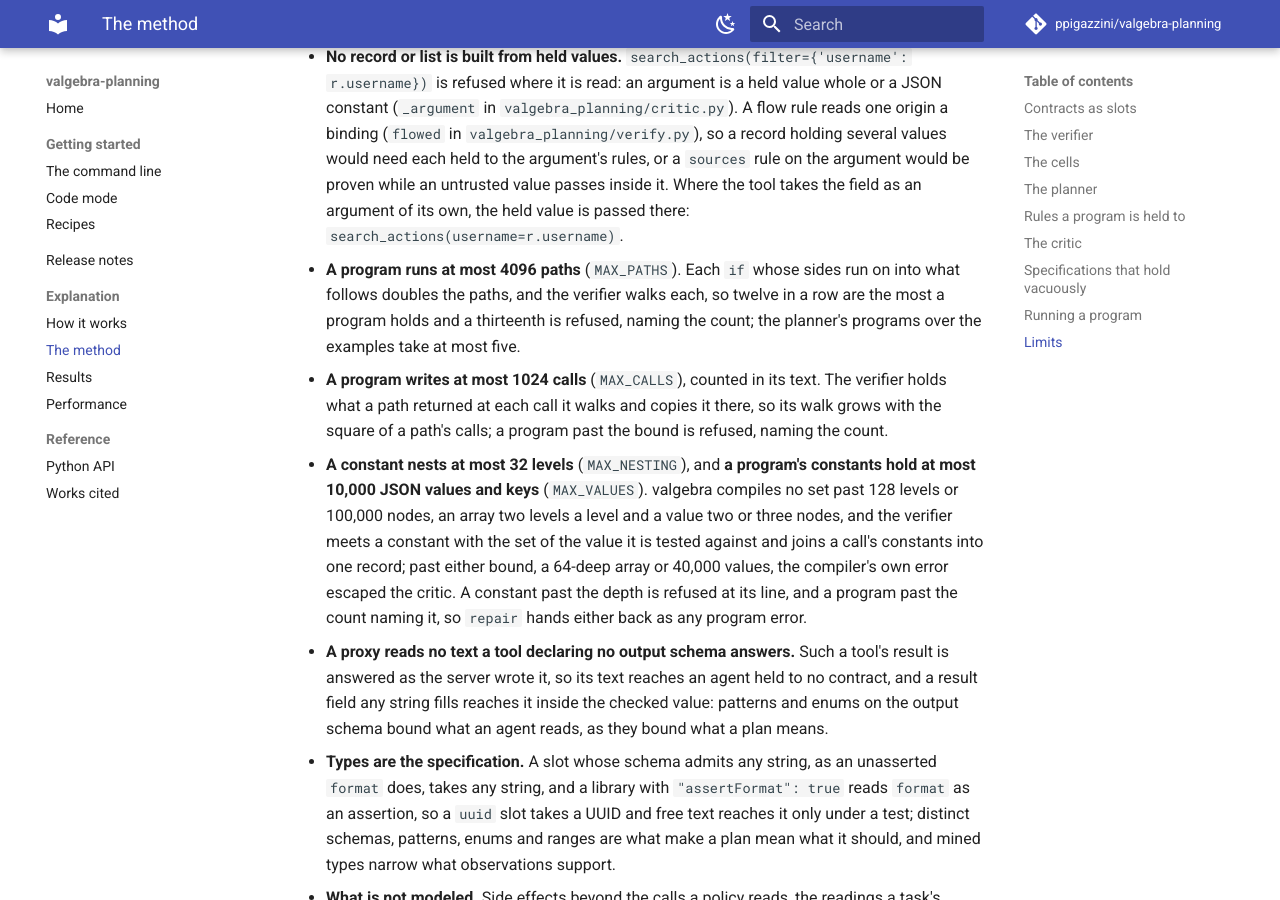
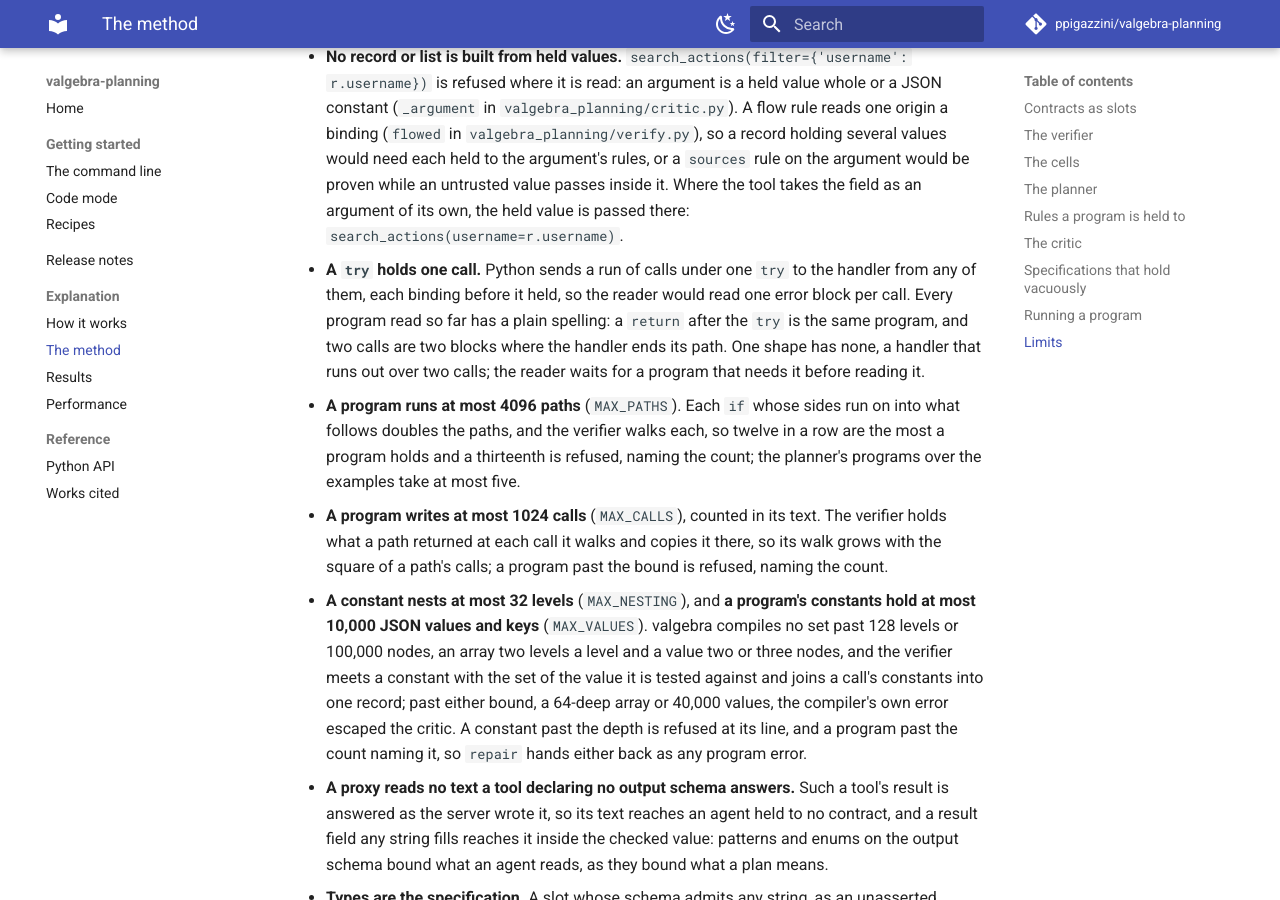
Before and after one commit to ppigazzini/valgebra-planning, an MkDocs documentation site: the page built from docs/method.md, in a window 1280 px wide and 900 px high, scrolled down 11936 px. Built offline with MkDocs 1.6.1 and Material for MkDocs 9.7.7, drawn with Linux system fonts in a browser that asks for light colours; comment, search, counter and statistics services are not loaded.

Commit message:
codemode: the preamble says a try holds one call
The preamble a model reads said a program wraps "any call in `try:`/`except
ToolError:`", while the reader takes one call and one handler under a `try`, with no
`else` or `finally`, and refuses the rest at the `try`'s line: a model writing two calls
under one was refused for a rule it had not been told.

The preamble says a `try` wraps one call, the call alone in it and no `else` or
`finally` after it, and the code-mode page says how two calls are written, as two blocks
or with the `return` after the `try`. The method page's Limits say why a run of calls is
not read: Python sends any of them to the handler, every program read so far has a plain
spelling, and the one shape without one, a handler running out over two calls, waits for
a program that needs it. `tests/test_codemode.py` holds the preamble's words beside the
reader's four refusals, two calls, an `else`, a `finally` and a second handler; the four
fail without the change.

```diff
--- a/docs/method.md
+++ b/docs/method.md
@@ -481,6 +481,11 @@ ones.
   would need each held to the argument's rules, or a `sources` rule on the argument would be
   proven while an untrusted value passes inside it. Where the tool takes the field as an
   argument of its own, the held value is passed there: `search_actions(username=r.username)`.
+- **A `try` holds one call.** Python sends a run of calls under one `try` to the handler from any
+  of them, each binding before it held, so the reader would read one error block per call. Every
+  program read so far has a plain spelling: a `return` after the `try` is the same program, and two
+  calls are two blocks where the handler ends its path. One shape has none, a handler that runs
+  out over two calls; the reader waits for a program that needs it before reading it.
 - **A program runs at most 4096 paths** (`MAX_PATHS`). Each `if` whose sides run on into what
   follows doubles the paths, and the verifier walks each, so twelve in a row are the most a
   program holds and a thirteenth is refused, naming the count; the planner's programs over the
```
Also changed, not shown: CHANGELOG.md (+4 -0 lines), docs/code-mode.md (+4 -1 lines), 2 other files.
